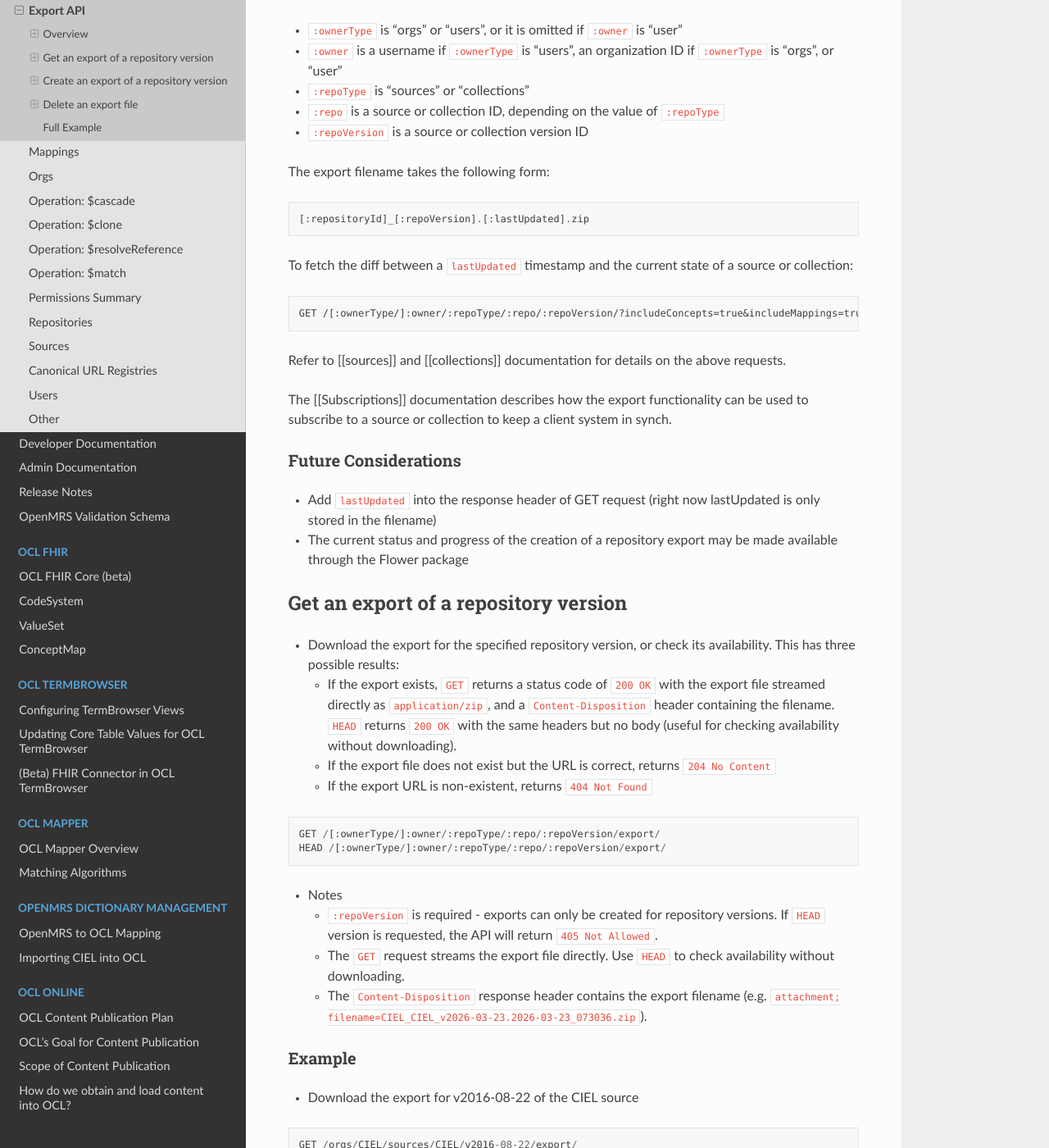
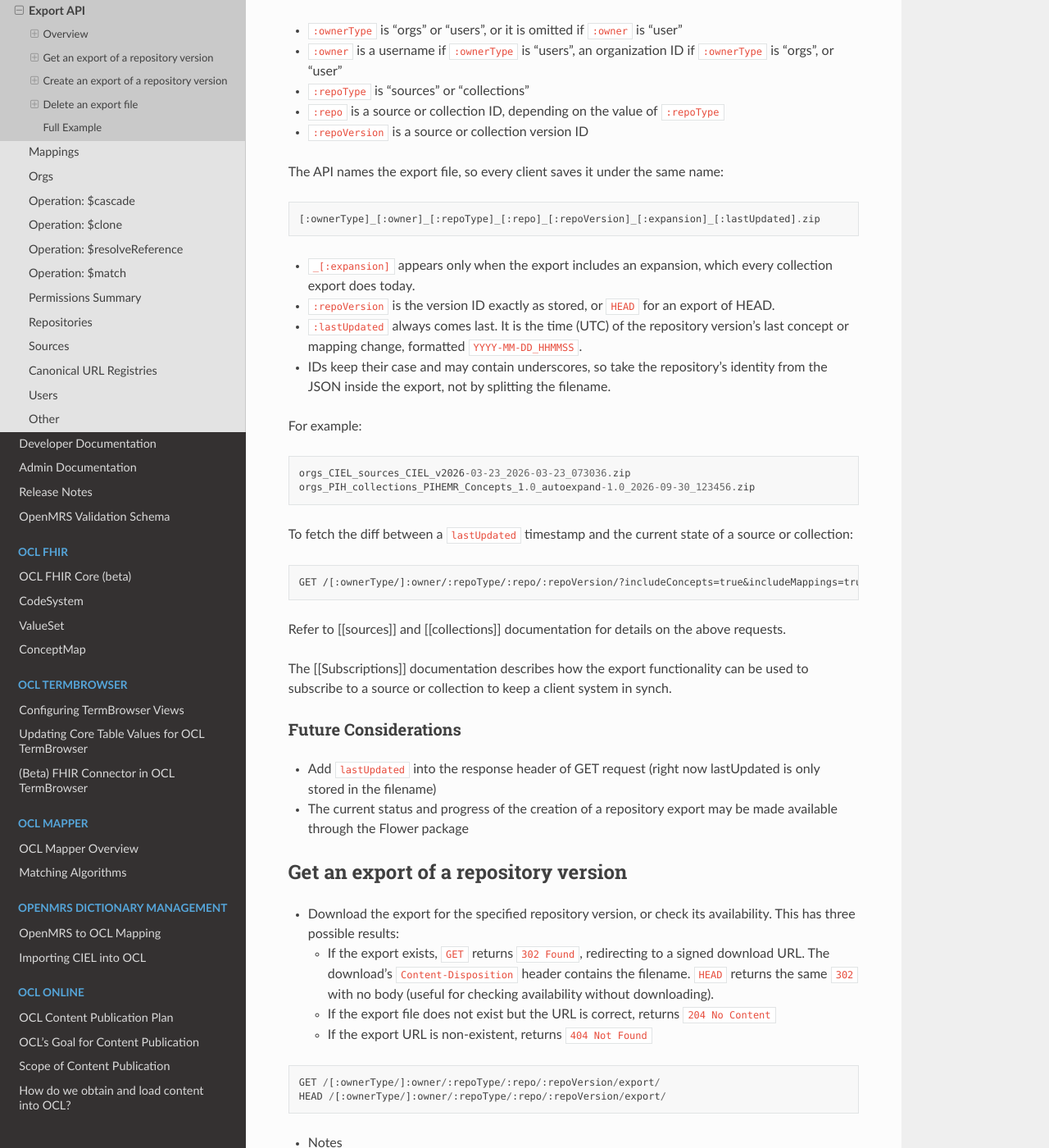
Before and after one commit to OpenConceptLab/ocl-docs, a Sphinx documentation site: the page built from docs/source/oclapi/apireference/exportapi.md, in a window 1280 px wide and 1400 px high, scrolled down 844 px. Shown: the whole window at 82% size. Built offline with Sphinx 7.4.7 and the Read the Docs theme 3.1.0, drawn with Linux system fonts in a browser that asks for light colours; some of the changed text lies outside the part shown.

Commit message:
OpenConceptLab/ocl_issues#2864 | Export API: new download names, and GET redirects rather than streams
Documents the export filename the API now sets,
[:ownerType]_[:owner]_[:repoType]_[:repo]_[:repoVersion]_[:expansion]_[:lastUpdated].zip,
and describes GET/HEAD as a 302 to a signed download URL. Also corrects the
HEAD-version notes: repo admins can export HEAD.

Co-Authored-By: Claude Opus 5.5 <noreply@anthropic.com>

````diff
--- a/docs/source/oclapi/apireference/exportapi.md
+++ b/docs/source/oclapi/apireference/exportapi.md
@@ -1,9 +1,9 @@
 # Export API
 
 ## Overview
-The API provides an `export` endpoint for creating, fetching, and deleting a cached export of repository version. Exports are automatically generated upon creation of a new source or collection version and cached, so requesting an export is a quick operation even for a large repository. The recommended method for determining if an export is available after creating a new repository version is by checking the status code of a `HEAD` request to the export, eg `HEAD /[:ownerType/]:owner/:repoType/:repo/:repoVersion/export/`. The status code is `200` if the export is ready for download, or `204` if it is still processing. Note that the old method of determining when an export is available is by checking the `is_processing` flag of the repository version, which is set to `False` after processing of the new repository version is complete. This method is still correct, but if you only need an export and not a fully processed repository version, then the Export API method is more performant as creating and uploading an export is a much faster operation.
+The API provides an `export` endpoint for creating, fetching, and deleting a cached export of repository version. Exports are automatically generated upon creation of a new source or collection version and cached, so requesting an export is a quick operation even for a large repository. The recommended method for determining if an export is available after creating a new repository version is by checking the status code of a `HEAD` request to the export, eg `HEAD /[:ownerType/]:owner/:repoType/:repo/:repoVersion/export/`. The status code is `302` if the export is ready for download, or `204` if it is still processing. Note that the old method of determining when an export is available is by checking the `is_processing` flag of the repository version, which is set to `False` after processing of the new repository version is complete. This method is still correct, but if you only need an export and not a fully processed repository version, then the Export API method is more performant as creating and uploading an export is a much faster operation.
 
-The Export API enables a client to manage cached exports manually for special situations, such as triggering the creation of a new export that did not get cached correctly. The filename of the export contains the export's `lastUpdated` timestamp, which can be used to fetch the diff between an export and the current state of a source or collection. A `GET` request to the export endpoint streams the export file directly as `application/zip`, with the filename provided in the `Content-Disposition` response header.
+The Export API enables a client to manage cached exports manually for special situations, such as triggering the creation of a new export that did not get cached correctly. The filename of the export contains the export's `lastUpdated` timestamp, which can be used to fetch the diff between an export and the current state of a source or collection. A `GET` request to the export endpoint redirects to a signed download URL, and the download carries the filename in its `Content-Disposition` response header.
 
 An export is a compressed zip of the JSON results of issuing a GET for a specific repository version. For example, the JSON results contained in an export are equivalent to the following request:
 ```
@@ -16,9 +16,19 @@ In the above:
 * `:repo` is a source or collection ID, depending on the value of `:repoType`
 * `:repoVersion` is a source or collection version ID
 
-The export filename takes the following form:
+The API names the export file, so every client saves it under the same name:
 ```
-[:repositoryId]_[:repoVersion].[:lastUpdated].zip
+[:ownerType]_[:owner]_[:repoType]_[:repo]_[:repoVersion]_[:expansion]_[:lastUpdated].zip
+```
+* `_[:expansion]` appears only when the export includes an expansion, which every collection export does today.
+* `:repoVersion` is the version ID exactly as stored, or `HEAD` for an export of HEAD.
+* `:lastUpdated` always comes last. It is the time (UTC) of the repository version's last concept or mapping change, formatted `YYYY-MM-DD_HHMMSS`.
+* IDs keep their case and may contain underscores, so take the repository's identity from the JSON inside the export, not by splitting the filename.
+
+For example:
+```
+orgs_CIEL_sources_CIEL_v2026-03-23_2026-03-23_073036.zip
+orgs_PIH_collections_PIHEMR_Concepts_1.0_autoexpand-1.0_2026-09-30_123456.zip
 ```
 To fetch the diff between a `lastUpdated` timestamp and the current state of a source or collection:
 ```
@@ -37,7 +47,7 @@ The [[Subscriptions]] documentation describes how the export functionality can b
 
 ## Get an export of a repository version
 * Download the export for the specified repository version, or check its availability. This has three possible results:
-    * If the export exists, `GET` returns a status code of `200 OK` with the export file streamed directly as `application/zip`, and a `Content-Disposition` header containing the filename. `HEAD` returns `200 OK` with the same headers but no body (useful for checking availability without downloading).
+    * If the export exists, `GET` returns `302 Found`, redirecting to a signed download URL. The download's `Content-Disposition` header contains the filename. `HEAD` returns the same `302` with no body (useful for checking availability without downloading).
     * If the export file does not exist but the URL is correct, returns `204 No Content`
     * If the export URL is non-existent, returns `404 Not Found`
 ```
@@ -45,9 +55,9 @@ GET /[:ownerType/]:owner/:repoType/:repo/:repoVersion/export/
 HEAD /[:ownerType/]:owner/:repoType/:repo/:repoVersion/export/
 ```
 * Notes
-    * `:repoVersion` is required - exports can only be created for repository versions. If `HEAD` version is requested, the API will return `405 Not Allowed`.
-    * The `GET` request streams the export file directly. Use `HEAD` to check availability without downloading.
-    * The `Content-Disposition` response header contains the export filename (e.g. `attachment; filename=CIEL_CIEL_v2026-03-23.2026-03-23_073036.zip`).
+    * `:repoVersion` is required. Exports of the `HEAD` version are available to the repository's admins; for anyone else the API returns `405 Not Allowed`.
+    * Most HTTP clients follow the redirect automatically; for example, `curl -L -OJ` saves the file under its name. The signed URL expires, so request a new one each time you download.
+    * The download's `Content-Disposition` header contains the export filename (e.g. `attachment; filename="orgs_CIEL_sources_CIEL_v2026-03-23_2026-03-23_073036.zip"`). The signed URL carries the same value in its `response-content-disposition` parameter.
 
 ### Example
 * Download the export for v2016-08-22 of the CIEL source
@@ -60,12 +70,17 @@ HEAD /orgs/CIEL/collections/StarterSet/v1.2/export/
 ```
 
 ### Response
-* If the export file exists (`GET` returns the file, `HEAD` returns headers only):
+* If the export file exists (`GET` and `HEAD` both redirect):
+```
+Status: 302 Found
+Response Header:
+Location: [signed download URL]
+```
+* The download from the signed URL:
 ```
 Status: 200 OK
 Response Header:
-Content-Type: application/zip
-Content-Disposition: attachment; filename=CIEL_CIEL_v2016-08-22.20150516122820.zip
+Content-Disposition: attachment; filename="orgs_CIEL_sources_CIEL_v2016-08-22_2016-08-22_101500.zip"
 ```
 * If the URL is valid but the export file does not exist:
 ```
@@ -89,7 +104,7 @@ Status: 404 Not Found
 POST /[:ownerType/]:owner/:repoType/:repo/:repoVersion/export/
 ```
 * Notes
-    * `:repoVersion` is required. If `HEAD` version is requested, the API will return `405 Not Allowed`.
+    * `:repoVersion` is required. Exports of the `HEAD` version can be created by the repository's admins; for anyone else the API returns `405 Not Allowed`.
     * This request only triggers the creation of the export file and does **NOT** return the export. It is necessary to follow up with a GET request after the file has been processed in order to download it.
 
 ### Example
````
